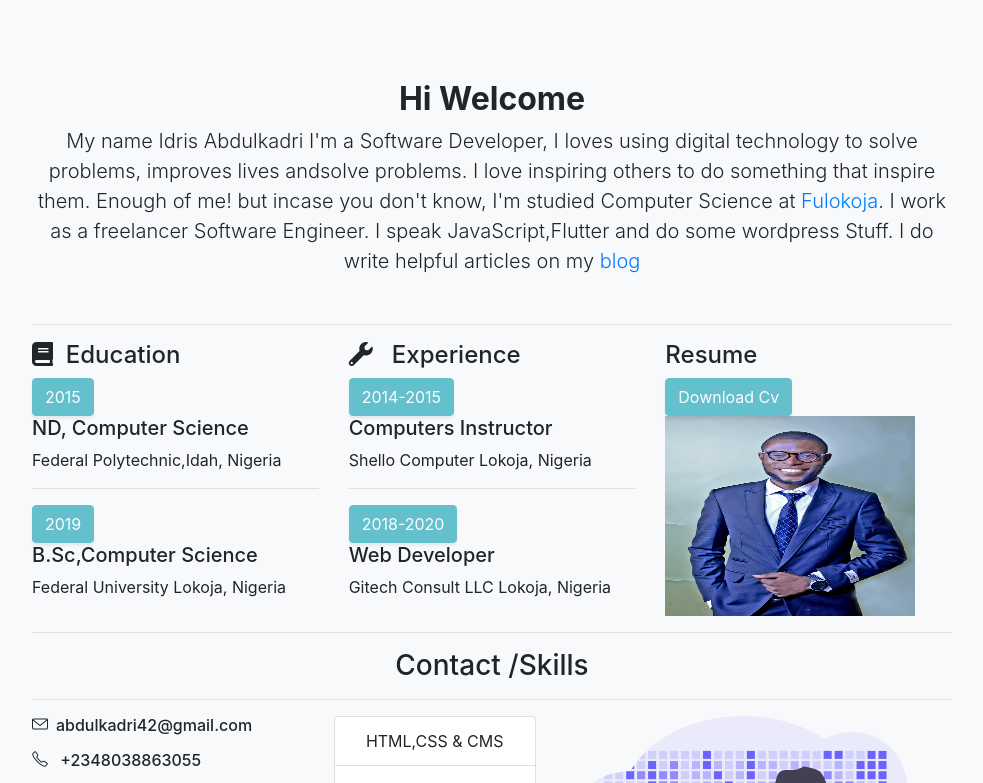
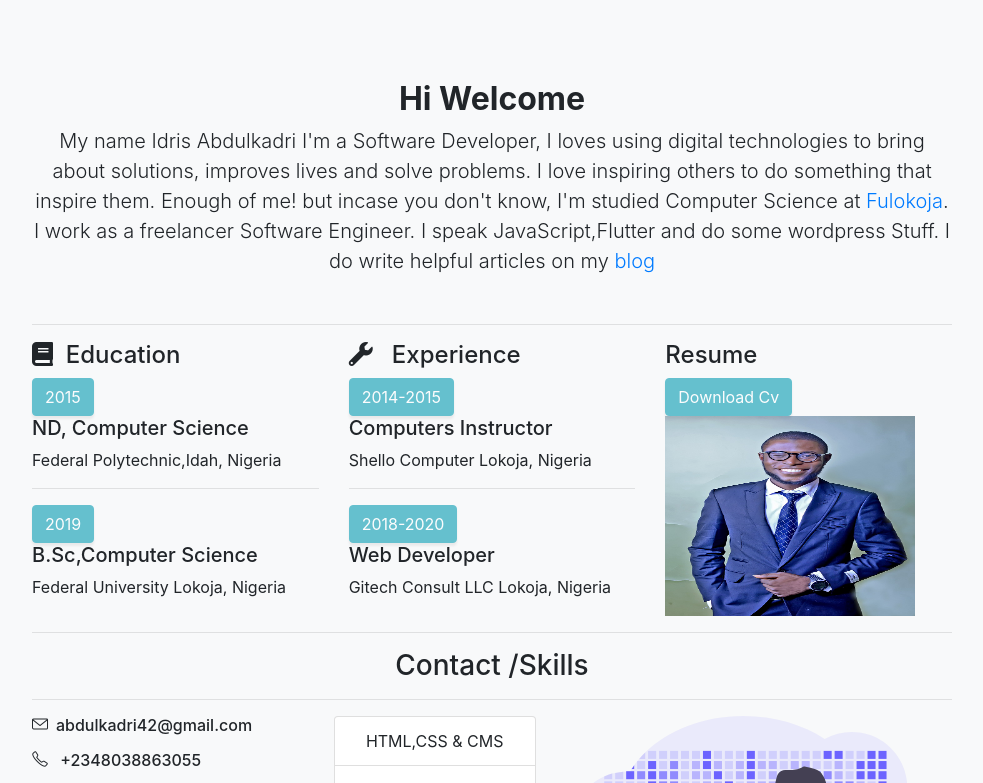
Before and after one commit to kadrikondi/kadrikondi.github.io, a website with bundled scripts: page index.html in a window 1280 px wide. Shown: the part 840-1623 px from the top of the page, without its empty margins (148-1131 px from the left). Built offline with nearby package versions, Linux system fonts and the light colour scheme; files whose address does not match are found by name.

Commit message:
word correction

```diff
--- a/index.html
+++ b/index.html
@@ -179,7 +179,7 @@
             </h2>
             <p class="lead mb-5">
               My name Idris Abdulkadri I'm a Software Developer, I loves using
-              digital technology to solve problems, improves lives andsolve problems. I
+              digital technologies to bring about solutions, improves lives and solve problems. I
               love inspiring others to do something that inspire them. Enough of
               me! but incase you don't know, I'm studied Computer Science at
               <a href="https://fulokoja.edu.ng/"> Fulokoja</a>. I work as a
```
